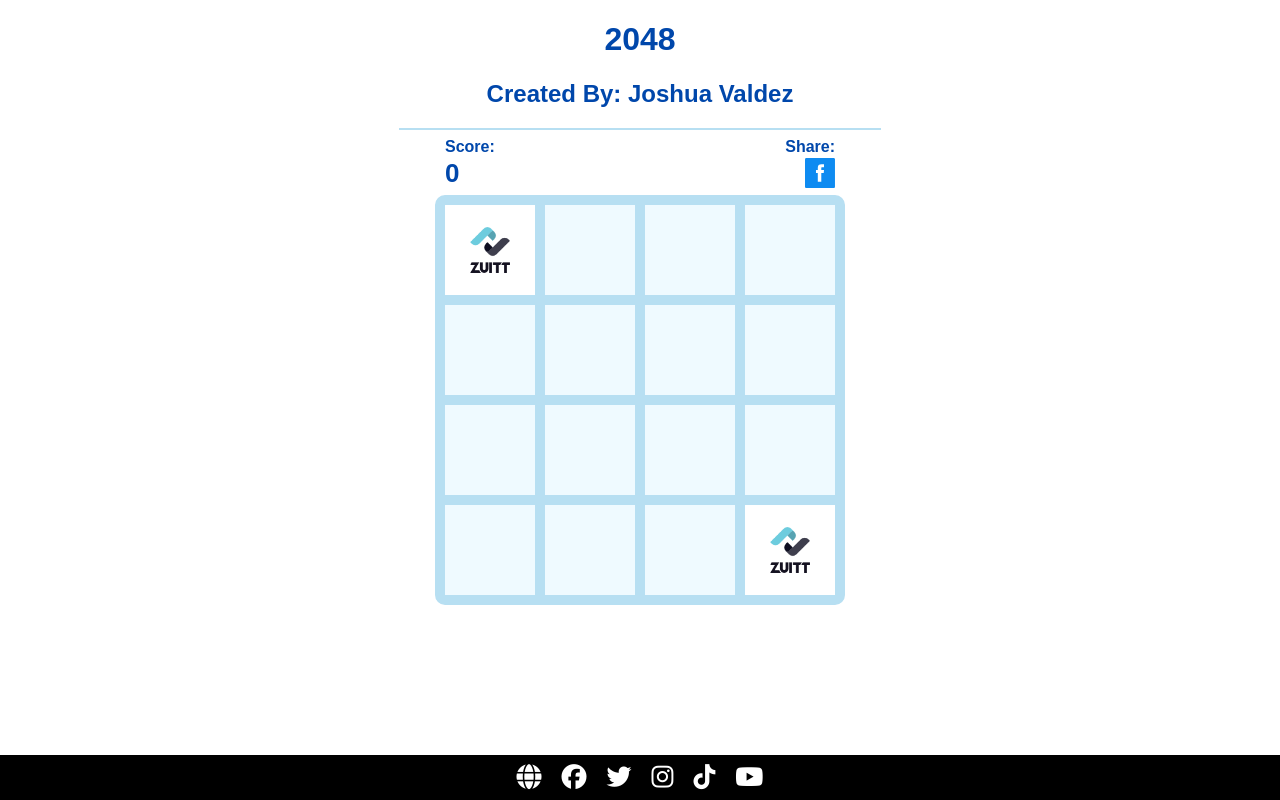
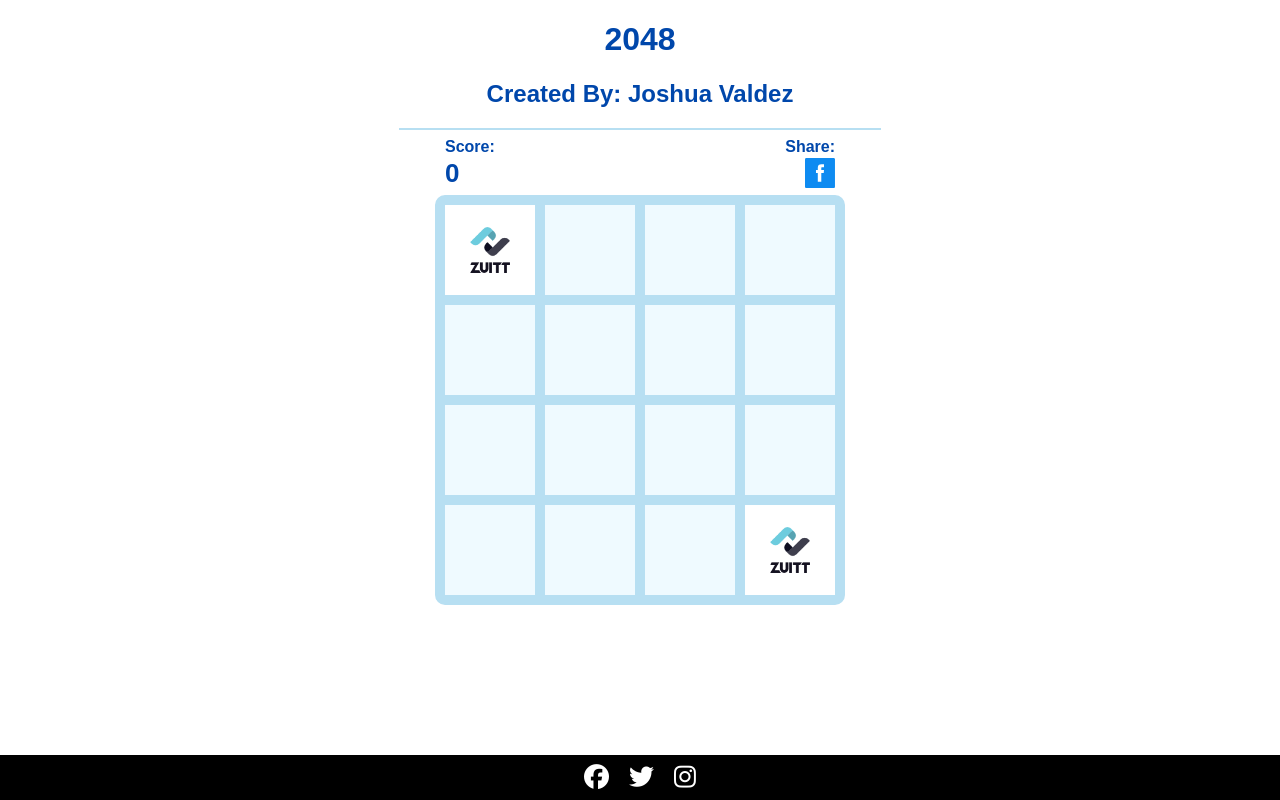
Before and after one commit to Antosx44/2048-antos, a plain HTML site: page index.html in a window 1280 px wide. Drawn offline with Linux system fonts and the light colour scheme.

Commit message:
Update index.html

```diff
--- a/index.html
+++ b/index.html
@@ -71,23 +71,14 @@
 
 
         <footer>
-            <a href="https://zuitt.co/?referral=2402-org-ali" target="blank">
-                <i class="fa-solid fa-globe"></i>
-            </a>
-            <a href="https://www.facebook.com/zuittcodingbootcamp" target="blank">
+            <a href="https://www.facebook.com/joshuavaldez09/" target="blank">
                 <i class="fa-brands fa-facebook"></i>
             </a>
-            <a href="https://twitter.com/zuittco" target="blank">
+            <a href="https://x.com/A_n_t_o_s_" target="blank">
                 <i class="fa-brands fa-twitter"></i>
             </a>
-            <a href="https://www.instagram.com/zuittcodingbootcamp" target="blank">
+            <a href="https://www.instagram.com/antossxxz/" target="blank">
                 <i class="fa-brands fa-instagram"></i>
-            </a>
-            <a href="https://www.tiktok.com/@zuittcodingbootcamp" target="blank">
-                <i class="fa-brands fa-tiktok"></i>
-            </a>
-            <a href="https://www.youtube.com/@ZuittCodingBootcamp" target="blank">
-                <i class="fa-brands fa-youtube"></i>
             </a>
         </footer>
 
```
